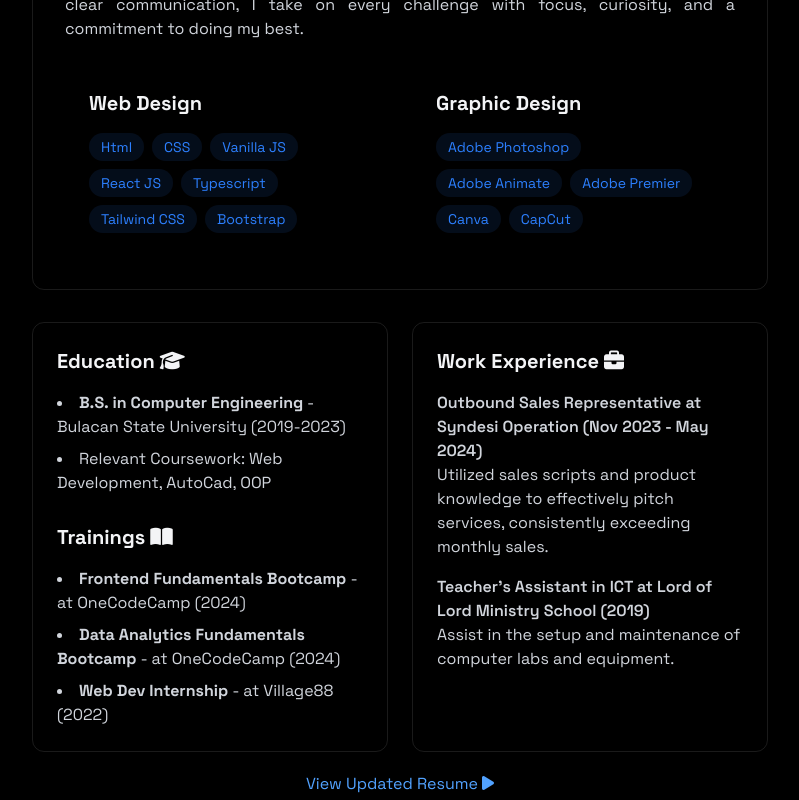
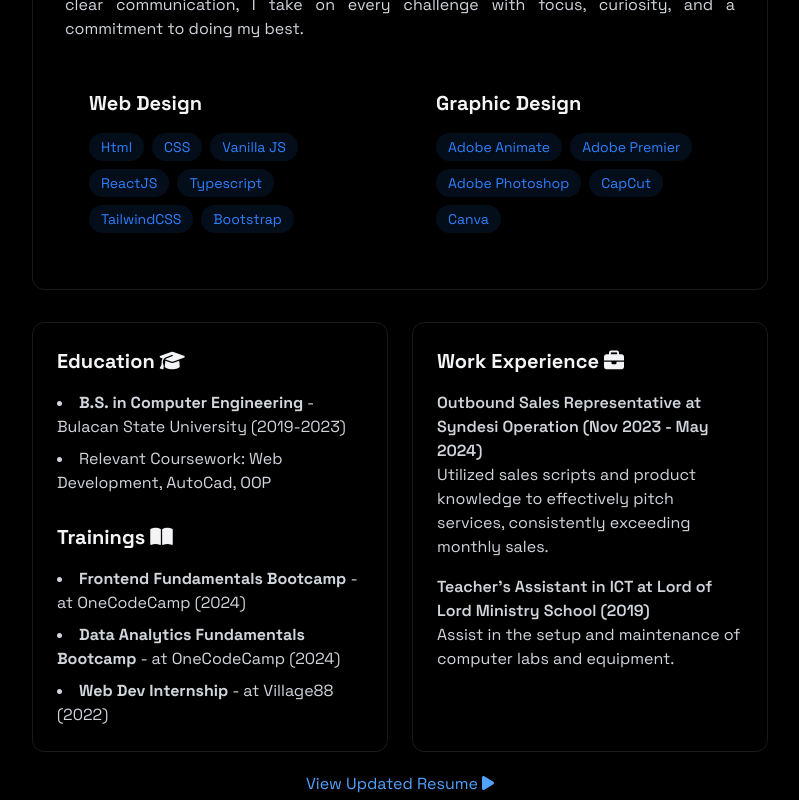
Before and after one commit to K-JAMS/portfolio, a React (Vite) app: page / in a window 1280 px wide. Shown: the part 1060-1860 px from the top of the page, without its empty margins (240-1039 px from the left). Built offline with nearby package versions, Linux system fonts and the light colour scheme.

Commit message:
minor info changes

```diff
--- a/src/components/sections/About.jsx
+++ b/src/components/sections/About.jsx
@@ -6,12 +6,18 @@ export const About = () => {
     "Html",
     "CSS",
     "Vanilla JS",
-    "React JS",
+    "ReactJS",
     "Typescript",
-    "Tailwind CSS",
+    "TailwindCSS",
     "Bootstrap",
   ];
-  const graphicSkills = ["Adobe Photoshop", "Adobe Animate", "Adobe Premier", "Canva", "CapCut"];
+  const graphicSkills = [
+    "Adobe Animate",
+    "Adobe Premier",
+    "Adobe Photoshop",
+    "CapCut",
+    "Canva",
+  ];
   return (
     <section
       id="about"
--- a/src/components/sections/Home.jsx
+++ b/src/components/sections/Home.jsx
@@ -11,7 +11,7 @@ export const Home = () => {
   ];
 
   return (
-    <div>
+    <div id="home">
       <div className="m-0 mx-auto p-0 pt-15 w-full max-w-[1080px] min-w-[320px] max-h-[60vh] relative">
         <Carousel autoSlide={true}>
           {slides.map((src, index) => (
@@ -27,10 +27,7 @@ export const Home = () => {
         <div className="absolute -bottom-90 left-0 right-0 h-500 bg-gradient-to-t from-black to-transparent pointer-events-none" />
         <div className="absolute -bottom-70 inset-0 bg-gradient-to-r from-black via-transparent to-black pointer-events-none" />
       </div>
-      <section
-        id="home"
-        className="mb-[200px] pt-[200px] max-h-[480px] flex items-center justify-center relative responsive-alignment-y"
-      >
+      <section className="mb-[200px] pt-[200px] max-h-[480px] flex items-center justify-center relative responsive-alignment-y">
         <RevealOnScroll>
           <div className="text-center z-10 px-4 mt-10">
             <div className="flex flex-col xl:flex-row items-center justify-between">
--- a/src/components/sections/Projects.jsx
+++ b/src/components/sections/Projects.jsx
@@ -22,7 +22,7 @@ export const Projects = () => {
                 with tabbed navigation and dark mode.
               </p>
               <div className="flex flex-wrap gap-2 mb-4 mt-2">
-                {["React", "TailwindCSS"].map((tech, key) => (
+                {["ReactJS", "TailwindCSS"].map((tech, key) => (
                   <span
                     key={key}
                     className="bg-blue-500/10 text-blue-500 py-1 px-3 rounded-full text-sm hover:bg-blue-500/20 hover:shadow-[0_2px_8px_rgba(9,130,246,0.1)] transition cursor-default"
```
